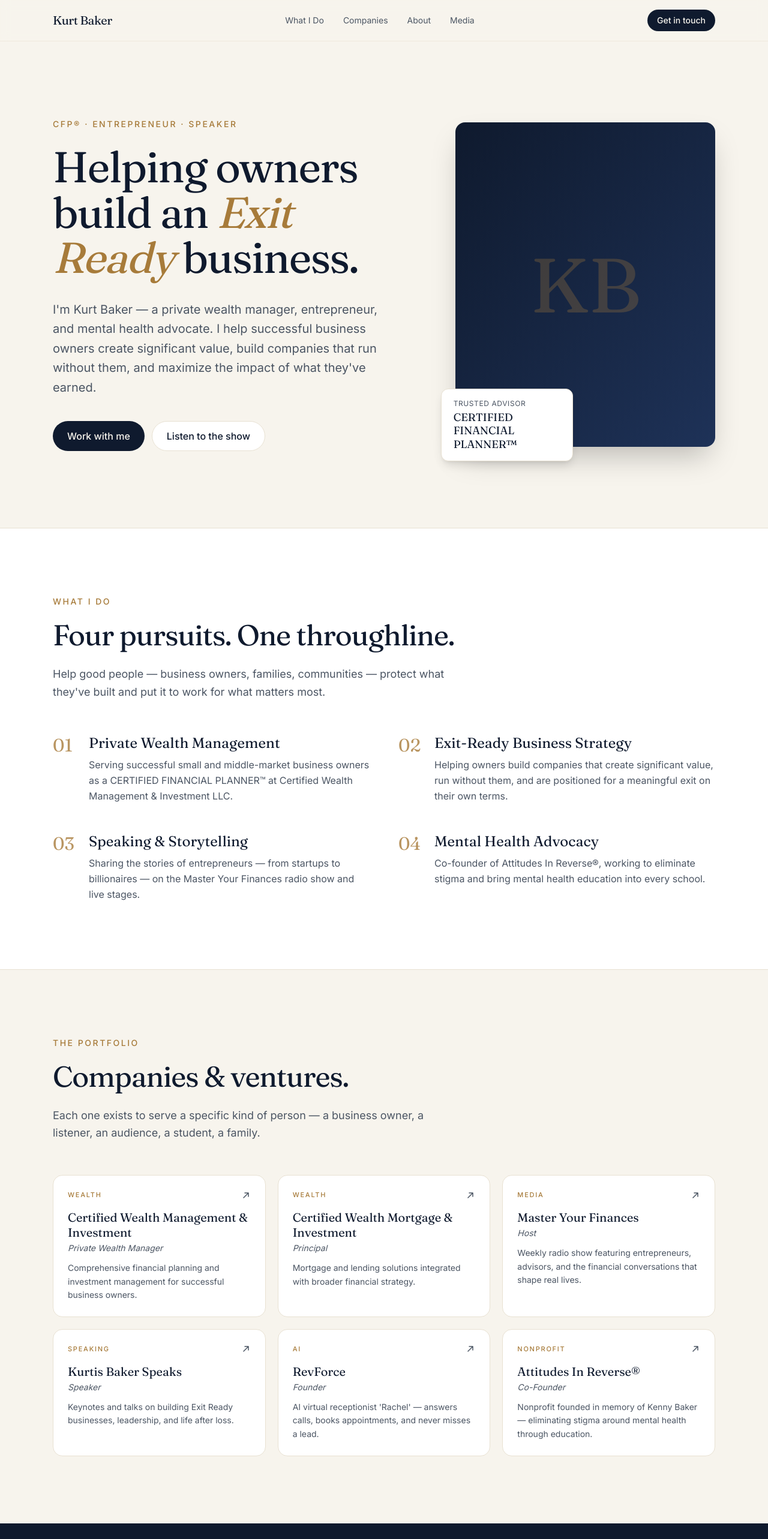
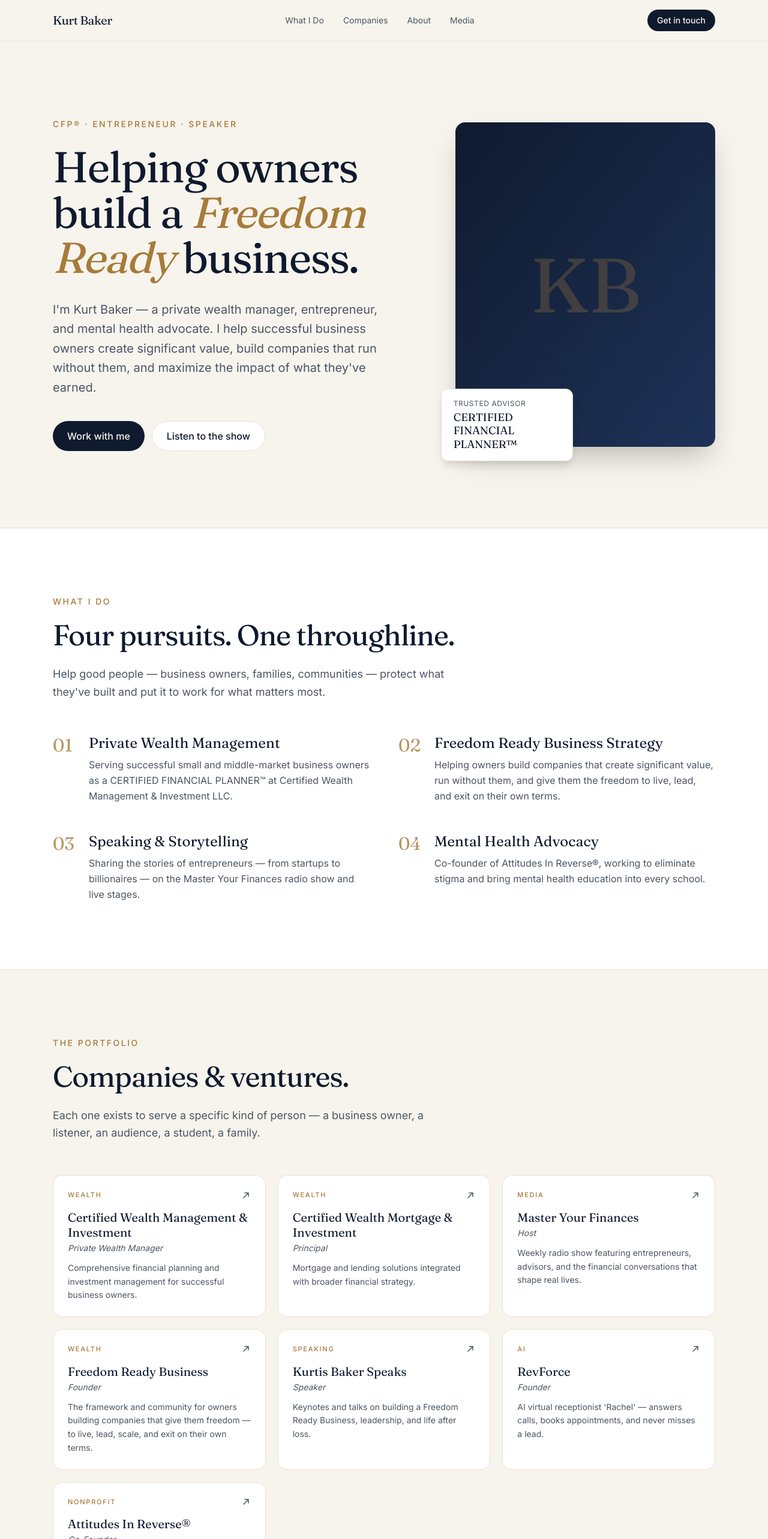
Before and after one commit to revforce-ai/kurtisbaker-com, a Next.js app: page / in a window 1280 px wide. Shown: the top 2566 px of the page at 60% size. Built offline with nearby package versions, Linux system fonts and the light colour scheme.

Commit message:
Rebrand: Exit Ready -> Freedom Ready; add freedomreadybusiness.com to portfolio

```diff
--- a/app/components/Hero.tsx
+++ b/app/components/Hero.tsx
@@ -8,8 +8,9 @@ export function Hero() {
               CFP® · Entrepreneur · Speaker
             </p>
             <h1 className="font-serif text-5xl sm:text-6xl md:text-7xl leading-[1.05] tracking-tight text-ink">
-              Helping owners build an{" "}
-              <span className="italic text-accent">Exit Ready</span> business.
+              Helping owners build a{" "}
+              <span className="italic text-accent">Freedom Ready</span>{" "}
+              business.
             </h1>
             <p className="mt-8 text-lg md:text-xl text-ink-muted leading-relaxed max-w-xl">
               I&apos;m Kurt Baker — a private wealth manager, entrepreneur, and
--- a/app/data/site.ts
+++ b/app/data/site.ts
@@ -17,8 +17,8 @@ export const pillars = [
     body: "Serving successful small and middle-market business owners as a CERTIFIED FINANCIAL PLANNER™ at Certified Wealth Management & Investment LLC.",
   },
   {
-    title: "Exit-Ready Business Strategy",
-    body: "Helping owners build companies that create significant value, run without them, and are positioned for a meaningful exit on their own terms.",
+    title: "Freedom Ready Business Strategy",
+    body: "Helping owners build companies that create significant value, run without them, and give them the freedom to live, lead, and exit on their own terms.",
   },
   {
     title: "Speaking & Storytelling",
@@ -64,10 +64,18 @@ export const companies: Company[] = [
     category: "Media",
   },
   {
+    name: "Freedom Ready Business",
+    role: "Founder",
+    description:
+      "The framework and community for owners building companies that give them freedom — to live, lead, scale, and exit on their own terms.",
+    href: "https://freedomreadybusiness.com",
+    category: "Wealth",
+  },
+  {
     name: "Kurtis Baker Speaks",
     role: "Speaker",
     description:
-      "Keynotes and talks on building Exit Ready businesses, leadership, and life after loss.",
+      "Keynotes and talks on building a Freedom Ready Business, leadership, and life after loss.",
     href: "https://kurtisbakerspeaks.com",
     category: "Speaking",
   },
--- a/app/layout.tsx
+++ b/app/layout.tsx
@@ -18,12 +18,12 @@ const fraunces = Fraunces({
 export const metadata: Metadata = {
   title: "Kurt Baker — Wealth Advisor, Entrepreneur, Mental Health Advocate",
   description:
-    "Kurtis 'Kurt' Baker is a CERTIFIED FINANCIAL PLANNER™ who helps small and middle-market business owners build an Exit Ready Business. Host of Master Your Finances and co-founder of Attitudes In Reverse®.",
+    "Kurtis 'Kurt' Baker is a CERTIFIED FINANCIAL PLANNER™ who helps small and middle-market business owners build a Freedom Ready Business. Host of Master Your Finances and co-founder of Attitudes In Reverse®.",
   metadataBase: new URL("https://kurtisbaker.com"),
   openGraph: {
     title: "Kurt Baker",
     description:
-      "CFP® and private wealth manager helping business owners build an Exit Ready Business.",
+      "CFP® and private wealth manager helping business owners build a Freedom Ready Business.",
     url: "https://kurtisbaker.com",
     siteName: "Kurt Baker",
     type: "website",
@@ -32,7 +32,7 @@ export const metadata: Metadata = {
     card: "summary_large_image",
     title: "Kurt Baker",
     description:
-      "CFP® and private wealth manager helping business owners build an Exit Ready Business.",
+      "CFP® and private wealth manager helping business owners build a Freedom Ready Business.",
     creator: "@kurtisbaker",
   },
 };
```
